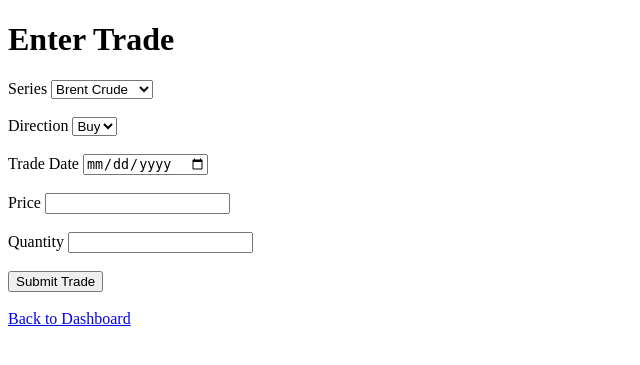
After one commit to hprich80/commodity_db, a Flask app: page /trades/new in a window 1280 px wide. The commit adds this page. Shown: the top 365 px of the page, without its empty margins (0-640 px from the left). Run offline with Flask 3, Linux system fonts and the light colour scheme; some libraries are stand-ins or nearby versions.

Commit message:
Adding newtrade page. Adding trades page. Creating insert_trade function

```diff
--- a/dashboard/app.py
+++ b/dashboard/app.py
@@ -1,7 +1,8 @@
-from flask import Flask, render_template
+from flask import Flask, redirect, render_template, request, url_for
 import psycopg2
 from psycopg2.extensions import cursor
 from pipeline.ingest import TradeData
+from pipeline.load import insert_trade
 
 app = Flask(__name__)
 
@@ -35,7 +36,7 @@ def get_latest_price(cur: cursor) :
     return latest_prices
 
 
-def get_historical_prices(cur: cursor):
+def get_historical_prices(cur: cursor) -> dict[str, dict[str, str]]:
     cur.execute(
         """
         SELECT series_id, date, value
@@ -43,7 +44,7 @@ def get_historical_prices(cur: cursor):
         ORDER BY series_id, date DESC
         """
     )
-    rows = cur.fetchall()
+    rows: list[tuple[str, str, str]] = cur.fetchall()
     prices = {}
     for series_id, date, value in rows:
         if series_id not in prices:
@@ -55,7 +56,7 @@ def get_historical_prices(cur: cursor):
 def get_trades(cur: cursor) -> list[TradeData]:
     cur.execute(
         """
-        SELECT series_id, trade_date, direction, price, quantity
+        SELECT series_id, trade_date, direction, price, quantity, created_at
         FROM trade_data
         """
     )
@@ -66,9 +67,10 @@ def get_trades(cur: cursor) -> list[TradeData]:
             trade_date,
             direction,
             price,
-            quantity
+            quantity,
+            created_at
         )
-        for series_id, trade_date, direction, price, quantity in result
+        for series_id, trade_date, direction, price, quantity, created_at in result
     ]
     return trades
 
@@ -76,12 +78,32 @@ def get_trades(cur: cursor) -> list[TradeData]:
 def index():
     conn = get_connection()
     with conn.cursor() as cur:
-        latest_prices = get_latest_price(cur)
         historical_prices = get_historical_prices(cur)
-        trades = get_trades(cur)
 
     conn.close()
-    return render_template('index.html', historical_prices=historical_prices, latest_prices=latest_prices, trades=trades)
+    return render_template('index.html', historical_prices=historical_prices)
+
+@app.route('/trades')
+def trades():
+    conn = get_connection()
+    with conn.cursor() as cur:
+        latest_prices = get_latest_price(cur)
+        trades = get_trades(cur)
+    conn.close()
+    return render_template('trades.html', latest_prices=latest_prices, trades=trades)
+
+@app.route('/trades/new', methods=["GET", "POST"])
+def new_trade():
+    if request.method == "POST":
+        trade = TradeData.from_form(
+            series_id=request.form['series_id'],
+            form=request.form
+        )
+        conn = get_connection()
+        insert_trade(conn, trade)
+        conn.close()
+        return redirect(url_for('trades'))
+    return render_template('new_trade.html')
 
 if __name__ == '__main__':
     app.run(debug=True)
--- /dev/null
+++ b/dashboard/templates/new_trade.html
@@ -0,0 +1,53 @@
+<!DOCTYPE html>
+<html>
+<head>
+    <title>New Trade</title>
+</head>
+<body>
+    <h1>Enter Trade</h1>
+    <form method="POST" action="/trades/new">
+        <label>Series</label>
+        <select name="series_id">
+            <option value="POILBREUSDM">Brent Crude</option>
+            <option value="DCOILWTICO">WTI</option>
+            <option value="DHHNGSP">Natural Gas</option>
+            <option value="PCOPPUSDM">Copper</option>
+            <option value="PALUMUSDM">Aluminium</option>
+            <option value="GOLDPMGBD228NLBM">Gold</option>
+            <option value="PWHEAMTUSDM">Wheat</option>
+            <option value="PMAIZMTUSDM">Corn</option>
+            <option value="DTWEXBGS">DXY</option>
+            <option value="DGS10">10Y Treasury</option>
+        </select>
+
+        <br><br>
+
+        <label>Direction</label>
+        <select name="direction">
+            <option value="buy">Buy</option>
+            <option value="sell">Sell</option>
+        </select>
+
+        <br><br>
+
+        <label>Trade Date</label>
+        <input type="date" name="trade_date" required>
+
+        <br><br>
+
+        <label>Price</label>
+        <input type="number" name="price" step="0.01" min="0" required>
+
+        <br><br>
+
+        <label>Quantity</label>
+        <input type="number" name="quantity" min="1" required>
+
+        <br><br>
+
+        <button type="submit">Submit Trade</button>
+    </form>
+    <br>
+    <a href="/">Back to Dashboard</a>
+</body>
+</html>
```
Also changed, not shown: dashboard/templates/index.html (+8 -6 lines), dashboard/templates/trades.html (added, +31 -0 lines), pipeline/ingest.py (+5 -5 lines), pipeline/load.py (+11 -1 lines).
